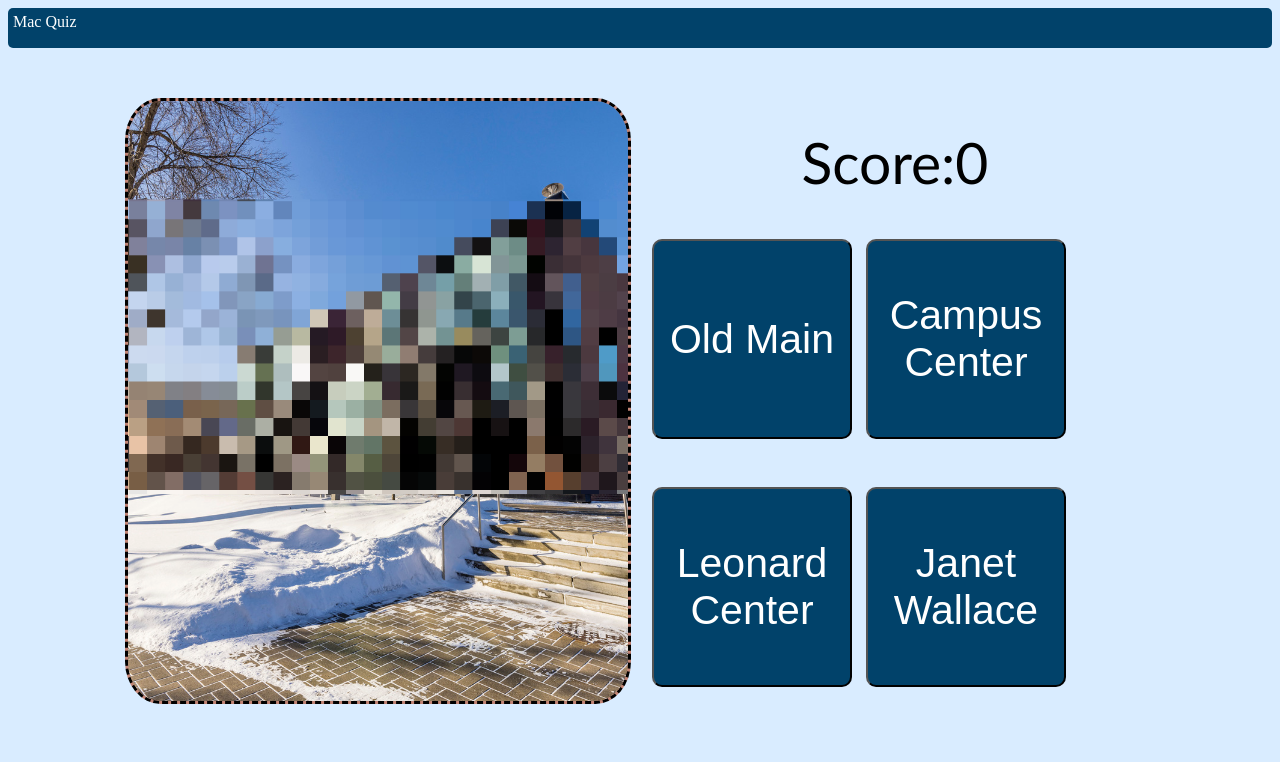
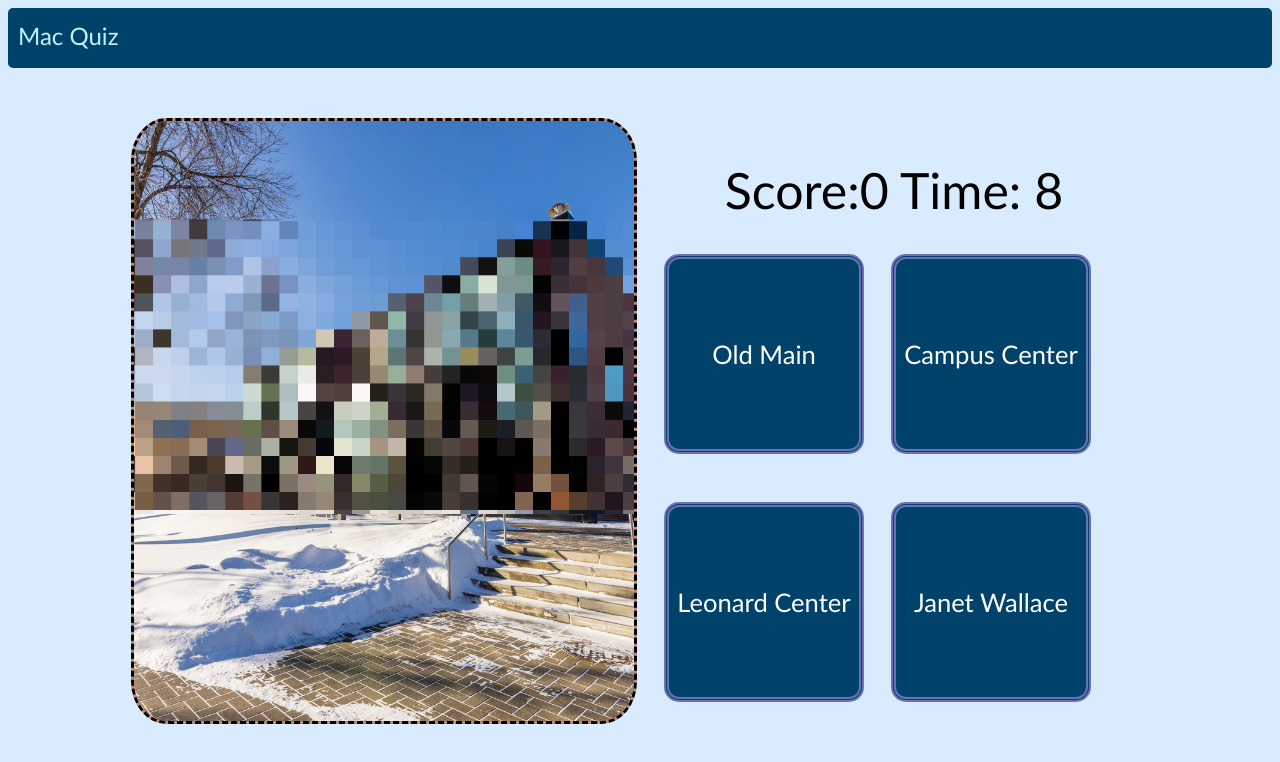
Before and after one commit to ebrooks2002/MacQuiz, a Vue app: page /#/ in a window 1280 px wide. Both pictures are taken after a click on the button "Play the game!". Shown: the top 762 px of the page. Built offline with nearby package versions, Linux system fonts and the light colour scheme.

Commit message:
Added Timer - Charlie

```diff
--- a/src/views/Game.vue
+++ b/src/views/Game.vue
@@ -8,8 +8,10 @@
     </div>
     <div class = "flexBox" id="options">
       <div id="info" >
-        Score:{{ score }}
-        <div id="timer"></div>
+        Score:{{ score }} Time: {{timerCount}}
+<!--        <div id="timer">-->
+<!--          -->
+<!--        </div>-->
       </div>
       <v-button id="option1" :onclick ="optionBtn" :option= "options[0]" class="" :disabled="display"></v-button>
       <v-button id="option2" :onclick="optionBtn"  :option= "options[1]" class="" :disabled="display"></v-button>
@@ -46,8 +48,32 @@ export default {
       ],
       image: null,
       correctAns: null,
-      clickedBtn: null
+      clickedBtn: null,
+      timerCount: 10,
+      stopTimer: false
     }
+  },
+  //Code from https://stackoverflow.com/questions/55773602/how-do-i-create-a-simple-10-seconds-countdown-in-vue-js
+  watch: {
+
+    timerCount: {
+      handler(value) {
+
+        if (value > 0 && !this.stopTimer) {
+          setTimeout(() => {
+            this.timerCount--
+          }, 1000)
+        }else if (value === 0 &!this.stopTimer){
+          setTimeout(() => {
+            this.optionBtn()
+          }, 10)
+        }
+
+
+      },
+      immediate: true // This ensures the watcher is triggered upon creation
+    },
+
   },
   computed: {
     options() {
@@ -85,6 +111,8 @@ export default {
       this.showCorrectAnswer()
       this.display = !this.display
       this.clickedBtn = event.target.id
+      this.stopTimer = true
+      clearInterval(this.timerCount)
       this.checkIfCorrect()
     },
     toggleDisplay: function (){
@@ -122,6 +150,8 @@ export default {
       this.options[1] = options[1]
       this.options[2] = options[2]
       this.options[3] = options[3]
+      this.timerCount = 10
+      this.stopTimer = false
     },
     correctAnswer: function() {
       console.log("In if")
@@ -203,46 +233,53 @@ export default {
 <style scoped>
 .navBar{
   text-align: left;
+  font-size: 3vh;
+  font-family: 'Trebuchet MS', 'Lucida Sans Unicode', 'Lucida Grande', 'Lucida Sans', Arial, sans-serif;
   background-color: #01426a;
   top: 100%;
   color: rgb(184, 184, 184);
-  padding: 5px;
+  padding: 10px;
   border-radius: 5px;
-  min-height: 30px;
+  min-height: 5vh;
+
 }
 #homeBtn{
-  text-decoration: none;
-  color: white;
+  text-decoration:none;
+  color: hwb(190 75% 1%);
+  vertical-align: middle;
+  padding: 0;
 }
 .container{
+  justify-content: center;
   margin-top: 50px;
   display: flex;
+  margin-left: 50px;
+  margin-right: 50px;
 }
 .flexBox{
   height: 600px;
   width: 500px;
-  margin: auto;
   margin-top: 20px;
   text-align: center;
-  padding: 10px
+  padding: 5px
 }
 #info{
   width: 100%;
   padding-top: auto ;
   height: 70px;
   box-sizing: border-box;
-  font-size: 57px;
-  font-family: 'Trebuchet MS', 'Lucida Sans Unicode', 'Lucida Grande', 'Lucida Sans', Arial, sans-serif
+  font-size: 50px;
+  font-family: 'Trebuchet MS', 'Lucida Sans Unicode', 'Lucida Grande', 'Lucida Sans', Arial, sans-serif;
+  margin: auto;
 }
 #image{
-clear: both;
+  clear: both;
   margin-right: 2px;
   margin-top: 0px;
   background-color: #c28475;
   text-align: center;
   font-size: 20px;
   height: 600px;
-
   overflow: hidden;
   border-radius: 7%;
   padding: 0px;
@@ -255,20 +292,26 @@ img{
   height: 100%;
 }
 #options{
-  margin-left: 2px;
+  margin-left: 0;
   display: flex;
   flex-wrap: wrap;
   align-content: stretch;
 }
 button{
-  border-radius: 10px;
-  width: 200px;
+  width: 20vmax;
   background-color: #01426a;
-  height: 200px;
-  margin-left: 7px;
-  margin-right: 7px;
+  height: 20vmax;
+  max-width: 200px;
+  max-height: 200px;
+  margin-left: 20px;
   box-sizing: border-box;
-  font-size: 41px;
+  font-size: 3.2vmin;
+  font-family: 'Trebuchet MS','Gill Sans', 'Gill Sans MT', Calibri,  sans-serif;
+  border-radius: 15px;
+  border-style: double;
+  border-width: 5px;
+  border-color: rgba(191, 155, 239, 0.554);
+
 }
 /*button:hover{*/
 /*  background-color: #A5adaf;*/
@@ -279,4 +322,5 @@ button{
   bottom: 0;
   right: 0;
 }
+
 </style>
```
